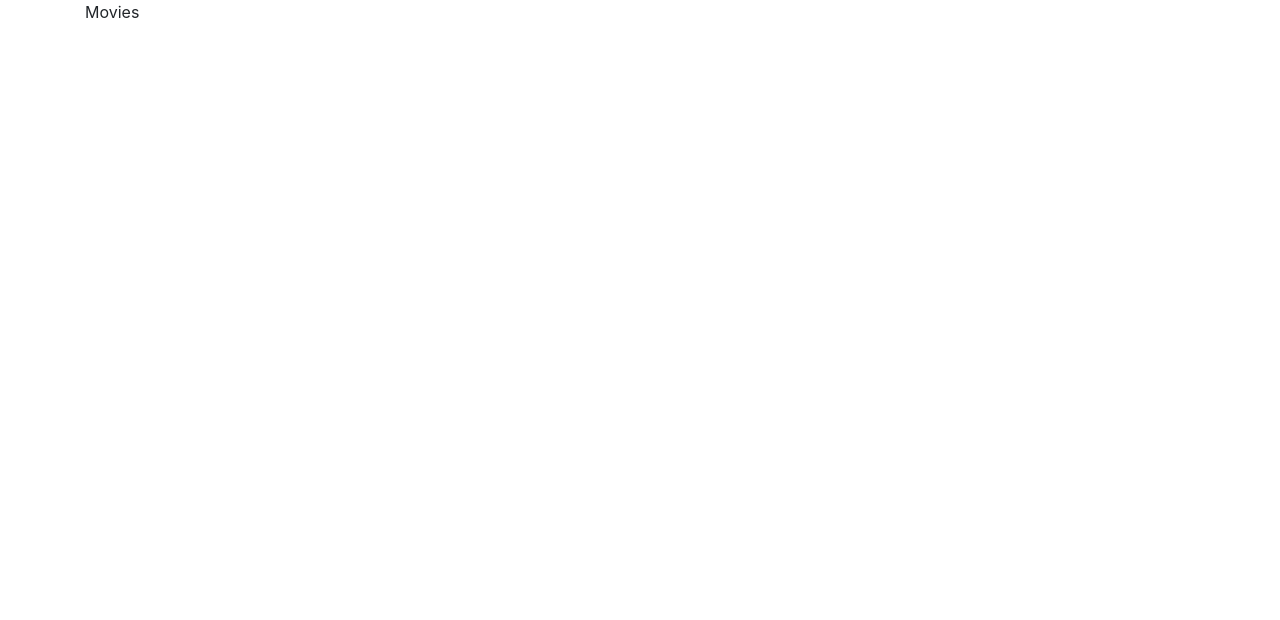
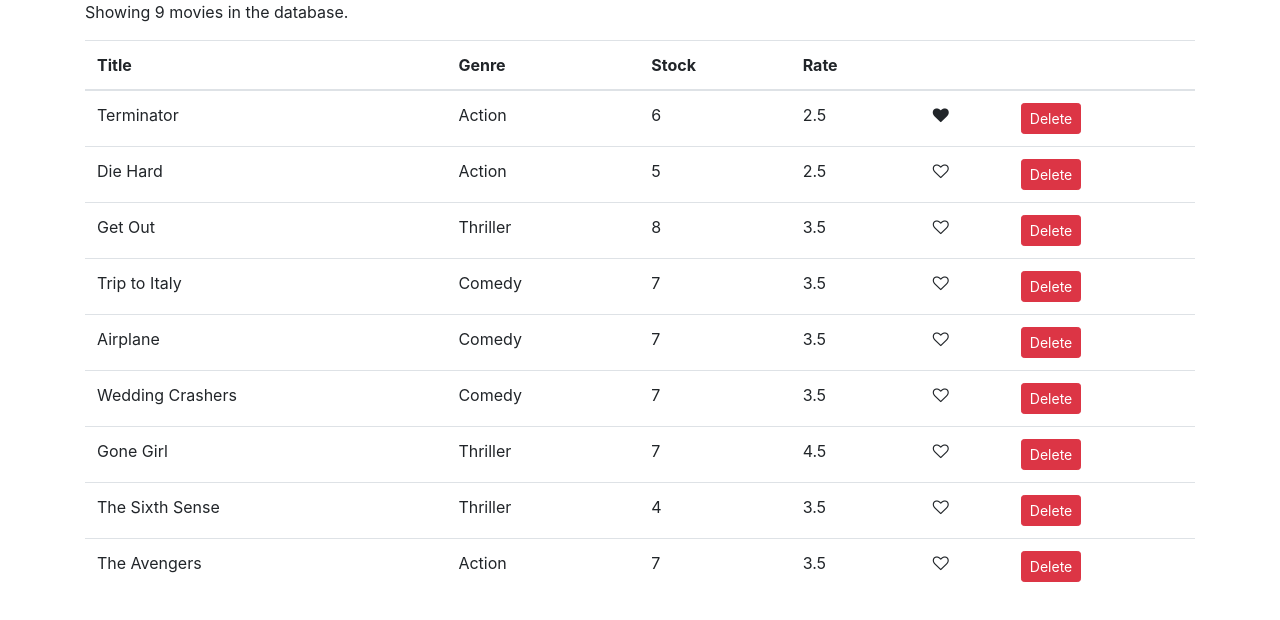
Before and after one commit to jordanmor/react-movie-list, a React (Create React App) app: page / in a window 1280 px wide. Shown: the top 620 px of the page. Built offline with nearby package versions, Linux system fonts and the light colour scheme.

Commit message:
Flesh out movies component

```diff
--- a/src/components/movies.js
+++ b/src/components/movies.js
@@ -3,10 +3,68 @@
 import { getMovies } from '../services/fakeMovieService';
 
 class Movies extends Component {
-  state = {  }
+  state = {
+    movies: getMovies()
+   };
+
+   handleDelete = movie => {
+     const movies = this.state.movies.filter(m => m._id !== movie._id);
+     this.setState({ movies });
+   }
+
+   handleLike = movie => {
+     const movies = [...this.state.movies];
+     const index = movies.indexOf(movie);
+     movies[index] = {...movies[index]};
+     movies[index].liked = !movies[index].liked;
+     this.setState({ movies });
+   }
+
   render() {
+    const { length: count } = this.state.movies;
+
+    if (count === 0) return <p>There are no movies in the database.</p>
+
     return (
-      <div>Movies</div>
+      <React.Fragment>
+        <p>Showing {count} movies in the database.</p>
+        <table className="table">
+          <thead>
+            <tr>
+              <th>Title</th>
+              <th>Genre</th>
+              <th>Stock</th>
+              <th>Rate</th>
+              <th />
+              <th />
+            </tr>
+          </thead>
+          <tbody>
+            {this.state.movies.map(movie => (
+              <tr key={movie._id}>
+                <td>{movie.title}</td>
+                <td>{movie.genre.name}</td>
+                <td>{movie.numberInStock}</td>
+                <td>{movie.dailyRentalRate}</td>
+                <td>
+                  <Like
+                    liked={movie.liked}
+                    onClick={() => this.handleLike(movie)}
+                  />
+                </td>
+                <td>
+                  <button
+                    onClick={() => this.handleDelete(movie)}
+                    className="btn btn-danger btn-sm"
+                  >
+                    Delete
+                  </button>
+                </td>
+              </tr>
+            ))}
+          </tbody>
+        </table>
+      </React.Fragment>
      );
   }
 }
```
